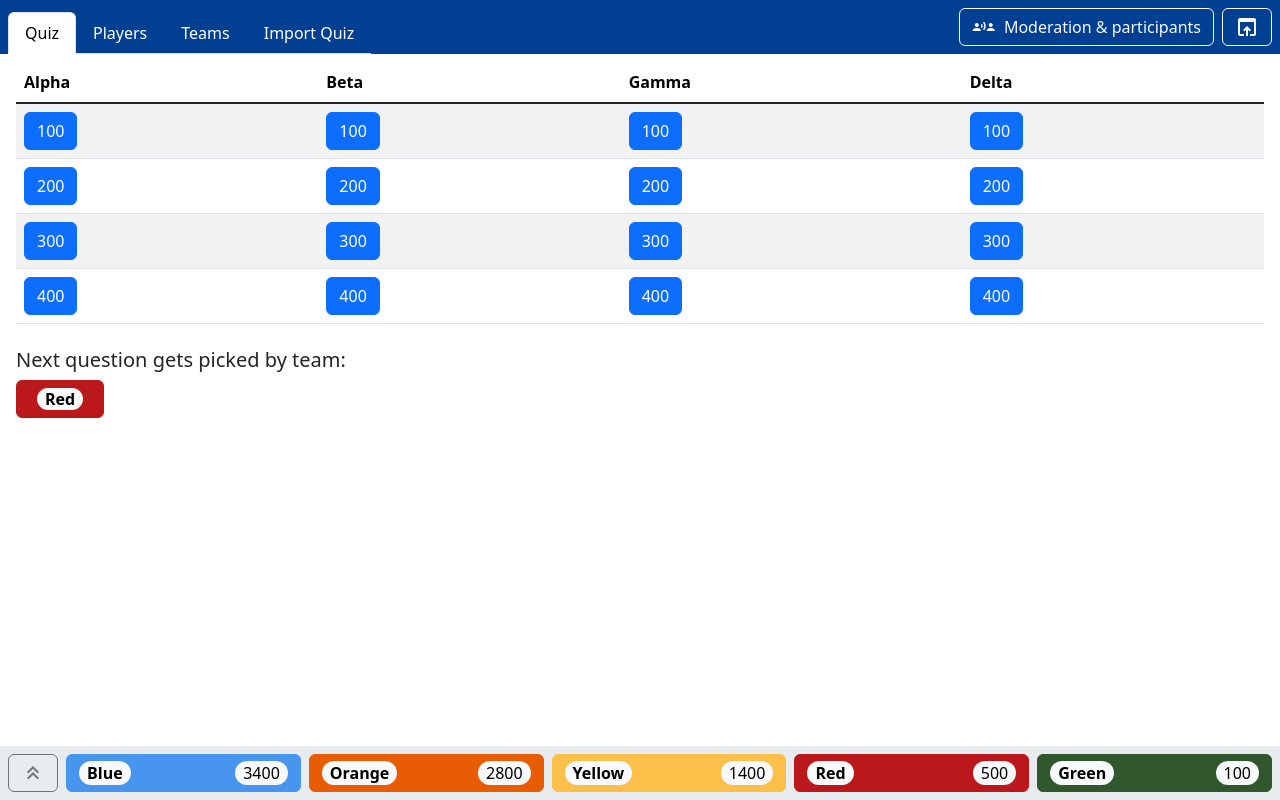
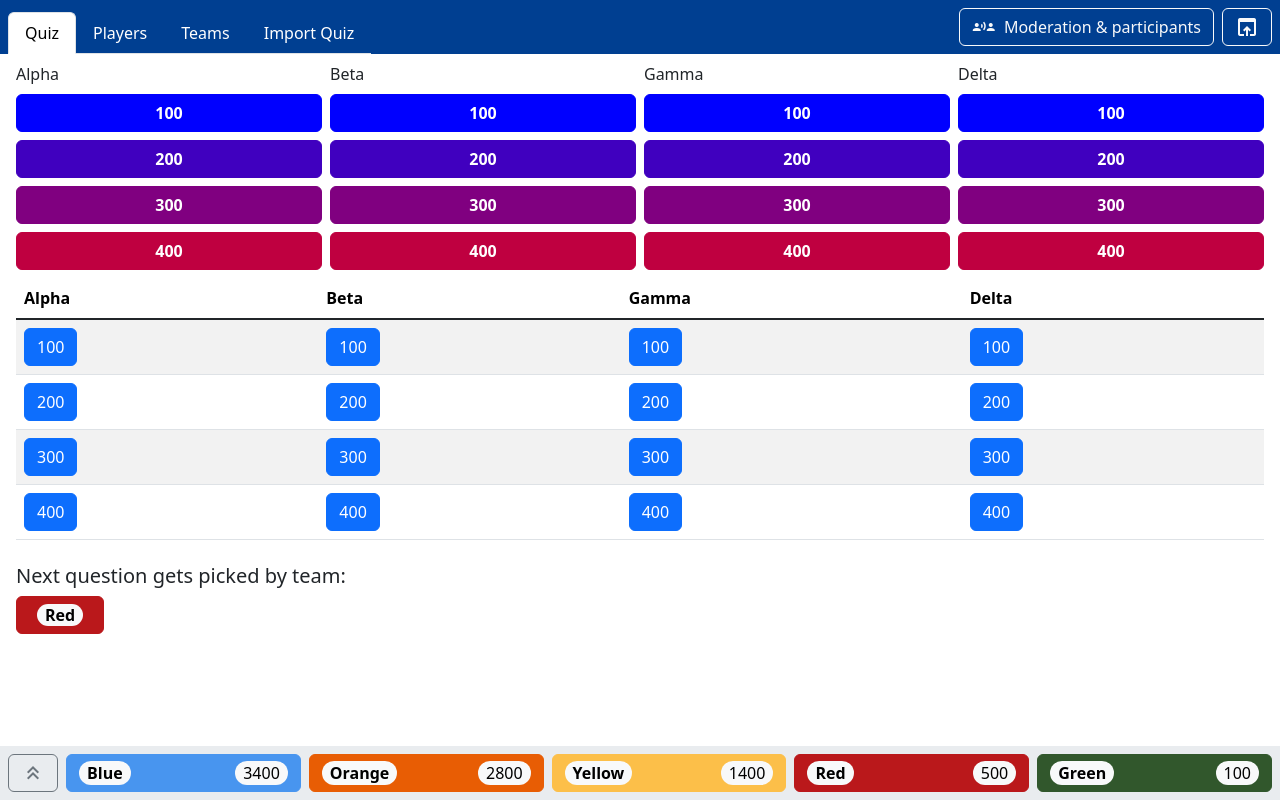
Before and after one commit to tdreja/single-page-quiz, a React (Vite) app: page / in a window 1280 px wide. Both pictures are taken after a click on the item "Quiz". Built offline with nearby package versions, Linux system fonts and the light colour scheme.

Commit message:
chore(Table): Use custom colors in grid

```diff
--- /dev/null
+++ b/src/components/common/ButtonColor.ts
@@ -0,0 +1,30 @@
+import React from 'react';
+
+export function filled(textColor: string, backgroundColor: string, hoverColor: string): React.CSSProperties {
+    return {
+        '--bs-btn-color': textColor,
+        '--bs-btn-bg': backgroundColor,
+        '--bs-btn-border-color': backgroundColor,
+        '--bs-btn-hover-bg': hoverColor,
+        '--bs-btn-hover-border-color': hoverColor,
+        '--bs-btn-hover-color': textColor,
+    } as React.CSSProperties;
+}
+
+export function outlined(textColor: string, backgroundColor: string): React.CSSProperties {
+    return {
+        '--bs-btn-color': backgroundColor,
+        '--bs-btn-border-color': backgroundColor,
+        '--bs-btn-hover-bg': backgroundColor,
+        '--bs-btn-hover-border-color': backgroundColor,
+        '--bs-btn-hover-color': textColor,
+    } as React.CSSProperties;
+}
+
+export function button(textColor: string, backgroundColor: string, hoverColor: string, isOutlined: boolean): React.CSSProperties {
+    if (isOutlined) {
+        return outlined(textColor, backgroundColor);
+    } else {
+        return filled(textColor, backgroundColor, hoverColor);
+    }
+}
--- a/src/components/common/TeamColorButton.tsx
+++ b/src/components/common/TeamColorButton.tsx
@@ -1,6 +1,7 @@
 import React, { ReactElement } from 'react';
 import { TeamColor } from '../../model/game/team';
 import { backgroundColor, hoverColor, textColor } from './Colors';
+import { button } from './ButtonColor';
 
 type HtmlProps = React.DetailedHTMLProps<React.HTMLAttributes<HTMLSpanElement>, HTMLSpanElement>;
 
@@ -10,23 +11,7 @@ interface ColorChangeProps extends HtmlProps {
 }
 
 function changeColorStyle(color: TeamColor, outlined?: boolean): React.CSSProperties {
-    if (outlined) {
-        return {
-            '--bs-btn-color': backgroundColor[color],
-            '--bs-btn-border-color': backgroundColor[color],
-            '--bs-btn-hover-bg': backgroundColor[color],
-            '--bs-btn-hover-border-color': backgroundColor[color],
-            '--bs-btn-hover-color': textColor[color],
-        } as React.CSSProperties;
-    }
-    return {
-        '--bs-btn-color': textColor[color],
-        '--bs-btn-bg': backgroundColor[color],
-        '--bs-btn-border-color': backgroundColor[color],
-        '--bs-btn-hover-bg': hoverColor[color],
-        '--bs-btn-hover-border-color': hoverColor[color],
-        '--bs-btn-hover-color': textColor[color],
-    } as React.CSSProperties;
+    return button(textColor[color], backgroundColor[color], hoverColor[color], outlined);
 }
 
 export const TeamColorButton = (props: ColorChangeProps): ReactElement => {
--- a/src/pages/quiz/overview/QuestionSelectionPage.tsx
+++ b/src/pages/quiz/overview/QuestionSelectionPage.tsx
@@ -6,6 +6,8 @@ import { TeamColor } from '../../../model/game/team';
 import { I18N } from '../../../i18n/I18N';
 import { GameContext, GameEventContext } from '../../../components/common/GameContext';
 import { TeamColorButton } from '../../../components/common/TeamColorButton';
+import { asReactCss } from '../../../components/common/ReactCssUtils';
+import { button } from '../../../components/common/ButtonColor';
 
 interface Props {
     matrix: QuestionTableCell<Question>,
@@ -39,6 +41,44 @@ const MatrixItem = ({ matrix }: Props): ReactElement => {
     );
 };
 
+interface QuestionCellProps {
+    cell: QuestionTableCell<Question>,
+    rowIndex: number,
+    rowCount: number,
+}
+
+function questionColor(rowIndex: number, rowCount: number, outlined: boolean): React.CSSProperties {
+    const percentage = rowCount === 0 ? 0 : Math.min(100, Math.max(0, (rowIndex / rowCount) * 100));
+    return button('#fff',
+        `color-mix(in srgb, red ${percentage}%, blue)`,
+        `color-mix(in srgb, blue ${percentage}%, red)`,
+        outlined);
+}
+
+const QuestionCell = ({ cell, rowIndex, rowCount }: QuestionCellProps): ReactElement => {
+    let outlined: boolean;
+    if (cell.item) {
+        outlined = cell.item.completed;
+    } else {
+        outlined = true;
+    }
+    const completed: Array<TeamColor> = cell.item ? Array.from(cell.item.completedBy) : [];
+    return (
+        <div
+            className={`btn fw-bold d-inline-flex align-items-center justify-content-center gap-2 ${outlined ? 'btn-primary-outline' : 'btn-primary'}`}
+            style={questionColor(rowIndex, rowCount, outlined)}
+        >
+            {
+                completed.map((team) => (<TeamColorButton key={team} color={team} />))
+            }
+            {cell.label}
+            {
+                completed.map((team) => (<span key={`empty-${team}`} />))
+            }
+        </div>
+    );
+};
+
 export const QuestionSelectionPage = (): ReactElement => {
     const i18n = useContext(I18N);
     const game = useContext<Game>(GameContext);
@@ -54,6 +94,28 @@ export const QuestionSelectionPage = (): ReactElement => {
 
     return (
         <div className="d-flex flex-wrap gap-2">
+            <div
+                className="d-grid w-100 gap-2"
+                style={{
+                    ...asReactCss({ '--row-count': `${table.rows.length}` }),
+                    gridTemplateColumns: `repeat(${table.headlines.length}, 1fr)` }}
+            >
+                {
+                    table.headlines.map((headline) => (
+                        <span key={headline.key}>{headline.label}</span>
+                    ))
+                }
+                {
+                    table.rows.map((row, index) => row.map((cell) => (
+                        <QuestionCell
+                            key={cell.key}
+                            cell={cell}
+                            rowCount={table.rows.length}
+                            rowIndex={index}
+                        />
+                    )))
+                }
+            </div>
             <table className="table table-striped table-hover align-middle flex-grow-1">
                 <thead>
                     <tr>
```
